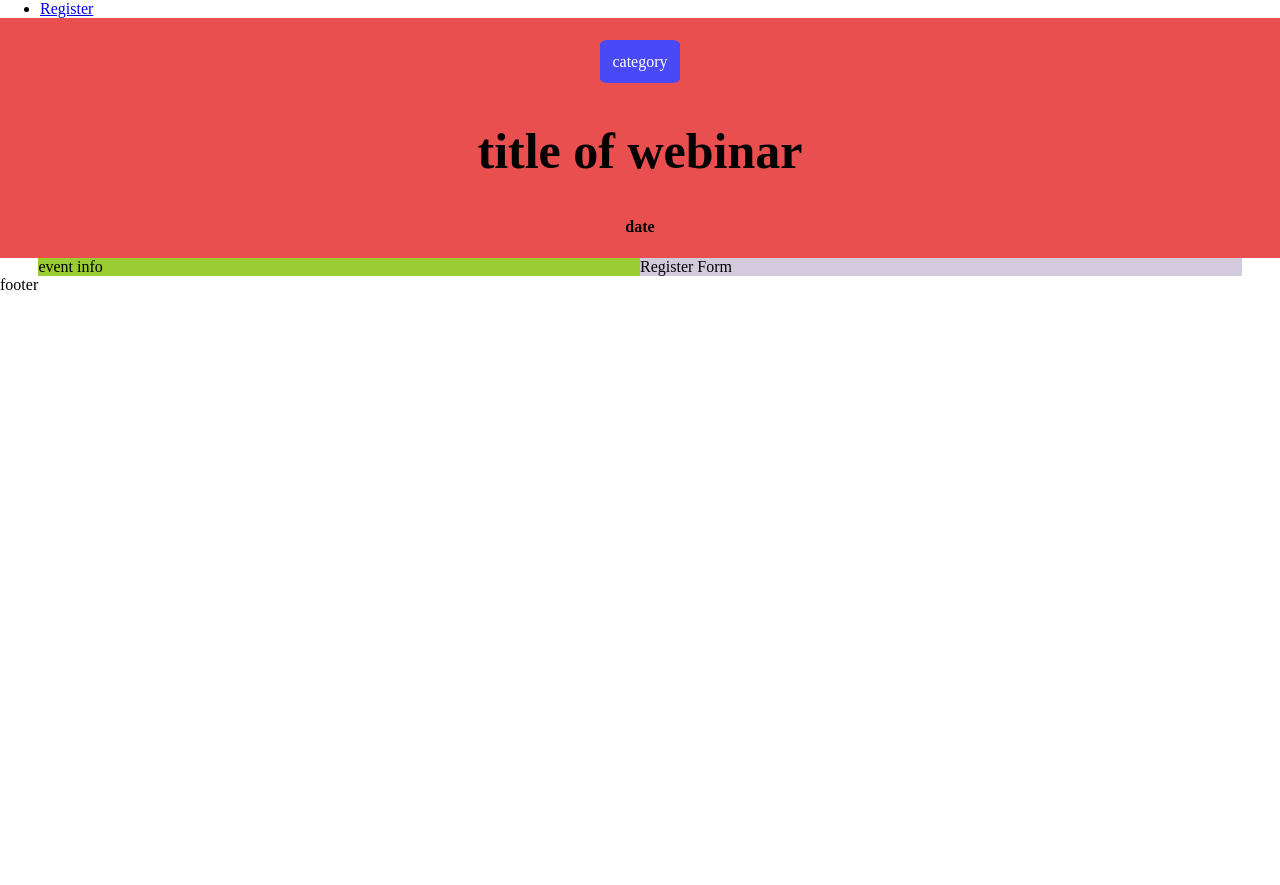
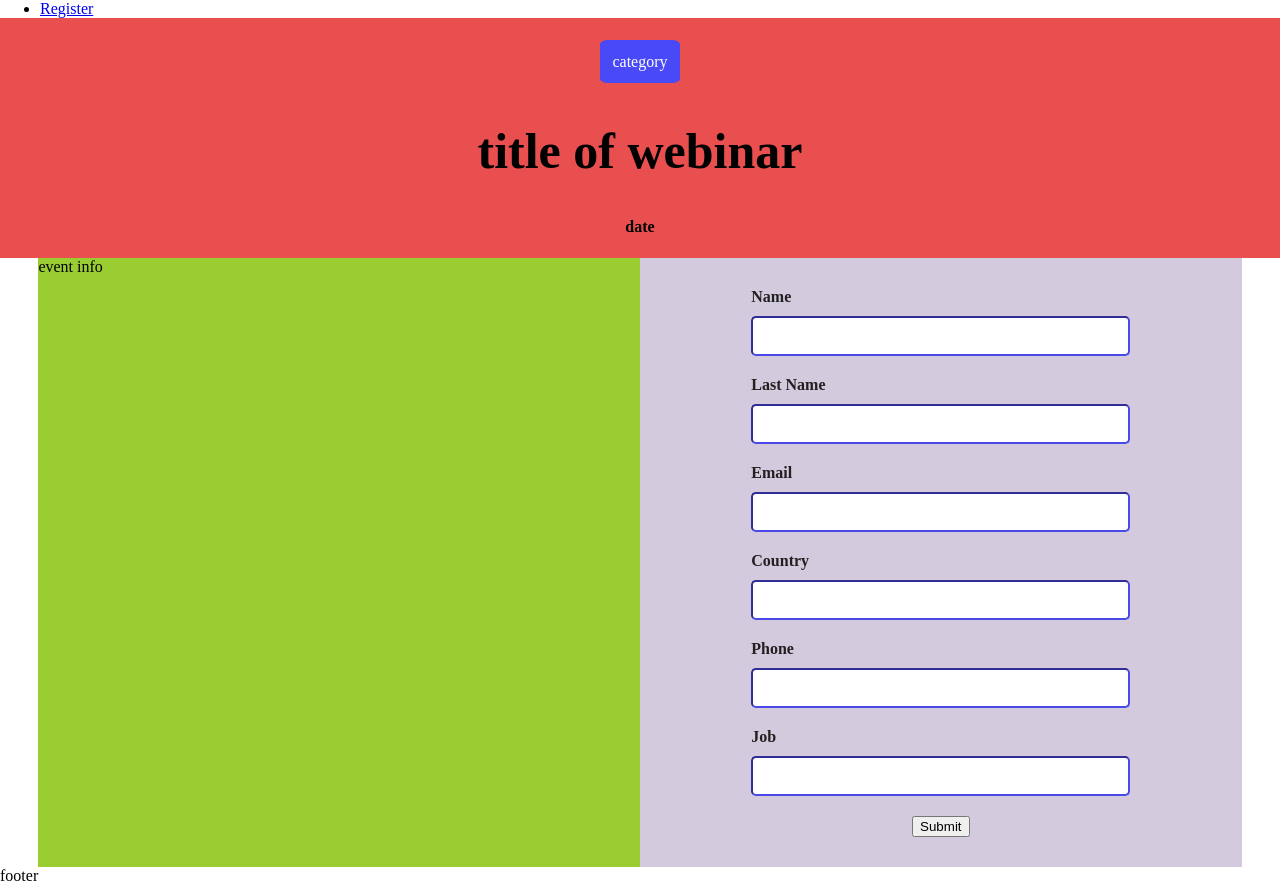
Before and after one commit to Heckiz/event-page-challenge, a React (Vite) app: page /register in a window 1280 px wide. Before the commit the page ends 800 px from the top, so only its background shows below. Built offline with nearby package versions, Linux system fonts and the light colour scheme.

Commit message:
form to register guests is added

```diff
--- a/package.json
+++ b/package.json
@@ -9,14 +9,17 @@
   "dependencies": {
     "react": "^17.0.2",
     "react-dom": "^17.0.2",
+    "react-hook-form": "^7.21.2",
     "react-router-dom": "^6.1.1"
   },
   "devDependencies": {
+    "@hookform/resolvers": "^2.8.4",
     "@types/react": "^17.0.33",
     "@types/react-dom": "^17.0.10",
     "@vitejs/plugin-react": "^1.0.7",
     "sass": "^1.45.0",
     "typescript": "^4.4.4",
-    "vite": "^2.7.0"
+    "vite": "^2.7.0",
+    "yup": "^0.32.11"
   }
 }
--- /dev/null
+++ b/src/components/RegisterGuest/GuestForm/CustomInput.tsx
@@ -0,0 +1,31 @@
+import { FC } from "react";
+import style from "./GuestForm.module.scss";
+import {
+  FieldErrors,
+  FieldValues,
+  FormState,
+  UseFormRegister,
+} from "react-hook-form";
+
+const CustomInput: FC<{
+  register: UseFormRegister<FieldValues>;
+  errors: FieldErrors;
+  inputName: string;
+  label: string;
+}> = ({ errors, register, inputName, label }) => {
+  return (
+    <>
+      <label className={style.label} htmlFor={`${inputName}`}>
+        {label}
+      </label>
+      <input
+        className={style.input}
+        id={`${inputName}`}
+        {...register(`${inputName}`)}
+      />
+      <p className={style.errorMessage}>{errors[inputName]?.message}</p>
+    </>
+  );
+};
+
+export default CustomInput;
--- /dev/null
+++ b/src/components/RegisterGuest/GuestForm/GuestForm.module.scss
@@ -0,0 +1,27 @@
+.form{
+    display: flex;
+    flex-direction: column;
+    gap: 10px;
+    margin: 5%;
+    align-items: center;
+    .label{
+        width: 70%;
+        font-weight: bolder;
+        font-family: serif;
+        color: rgb(34, 33, 33);
+    }
+
+    .input{
+        width: 70%;
+        height: 5vh;
+        border-color: rgb(74, 74, 233);
+        border-radius: 5px;
+        margin: 0%;
+    }
+
+    .errorMessage{
+        width: 68%;
+        color:rgb(243, 67, 67);
+        font-size: 80%;
+    }
+}
--- /dev/null
+++ b/src/components/RegisterGuest/GuestForm/GuestForm.tsx
@@ -0,0 +1,65 @@
+import { FC } from "react";
+import style from "./GuestForm.module.scss";
+import { useForm } from "react-hook-form";
+import { yupResolver } from "@hookform/resolvers/yup";
+import { guestData, validationSchema } from "./helpers";
+import CustomInput from "./CustomInput";
+
+const GuestForm: FC = () => {
+  const {
+    register,
+    handleSubmit,
+    formState: { errors },
+  } = useForm({ resolver: yupResolver(validationSchema) });
+  const onSubmit = (data: guestData) => console.log(data);
+
+  return (
+    <form className={style.form} onSubmit={handleSubmit(onSubmit)}>
+      <CustomInput
+        inputName="name"
+        label="Name"
+        register={register}
+        errors={errors}
+      />
+
+      <CustomInput
+        inputName="lastname"
+        label="Last Name"
+        register={register}
+        errors={errors}
+      />
+
+      <CustomInput
+        inputName="email"
+        label="Email"
+        register={register}
+        errors={errors}
+      />
+
+      <CustomInput
+        inputName="country"
+        label="Country"
+        register={register}
+        errors={errors}
+      />
+
+      <CustomInput
+        inputName="phone"
+        label="Phone"
+        register={register}
+        errors={errors}
+      />
+
+      <CustomInput
+        inputName="job"
+        label="Job"
+        register={register}
+        errors={errors}
+      />
+
+      <button type="submit">Submit</button>
+    </form>
+  );
+};
+
+export default GuestForm;
--- /dev/null
+++ b/src/components/RegisterGuest/GuestForm/helpers.ts
@@ -0,0 +1,29 @@
+import * as Yup from 'yup';
+
+export const validationSchema = Yup.object().shape({
+  name: Yup.string().required('*The name is required'),
+  lastname: Yup.string().required('*The last Name is required'),
+  email: Yup.string().email('*Invalid email').required('*The Email is required'),
+  country: Yup.string().required('*The Country is required'),
+  phone: Yup.string().required('*The phone is required'),
+  job: Yup.string().required('*The job is required')
+
+});
+
+export interface guestData {
+    name: string;
+    lastname: string;
+    email: string;
+    country: string;
+    phone: string;
+    job: string;
+  }
+
+export const initialValues: guestData = {
+    name:"",
+    lastname:"",
+    email:"",
+    country:"",
+    phone:"",
+    job:"",
+}
--- a/src/components/RegisterGuest/Header/Header.tsx
+++ b/src/components/RegisterGuest/Header/Header.tsx
@@ -1,5 +1,5 @@
 import { FC } from 'react'
-import style from './styles.module.scss'
+import style from './Header.module.scss'
 
 const Header: FC = () => {
     return (
--- a/src/components/RegisterGuest/RegisterForm/RegisterForm.tsx
+++ /dev/null
@@ -1,11 +0,0 @@
-import { FC } from 'react'
-
-const RegisterForm: FC = () => {
-    return (
-        <div>
-            Register Form
-        </div>
-    )
-}
-
-export default RegisterForm
--- a/src/pages/RegiterGuest/index.tsx
+++ b/src/pages/RegiterGuest/index.tsx
@@ -1,7 +1,7 @@
 import { FC } from 'react'
 import EventInfo from '../../components/RegisterGuest/EventInfo/EventInfo'
 import Header from '../../components/RegisterGuest/Header/Header'
-import RegisterForm from '../../components/RegisterGuest/RegisterForm/RegisterForm'
+import RegisterForm from '../../components/RegisterGuest/GuestForm/GuestForm'
 import style from './styles.module.scss'
 
 
```
Also changed, not shown: src/components/RegisterGuest/Header/Header.module.scss (renamed from src/components/RegisterGuest/Header/styles.module.scss), 1 other file (tests, documents, lock files or other folders).
